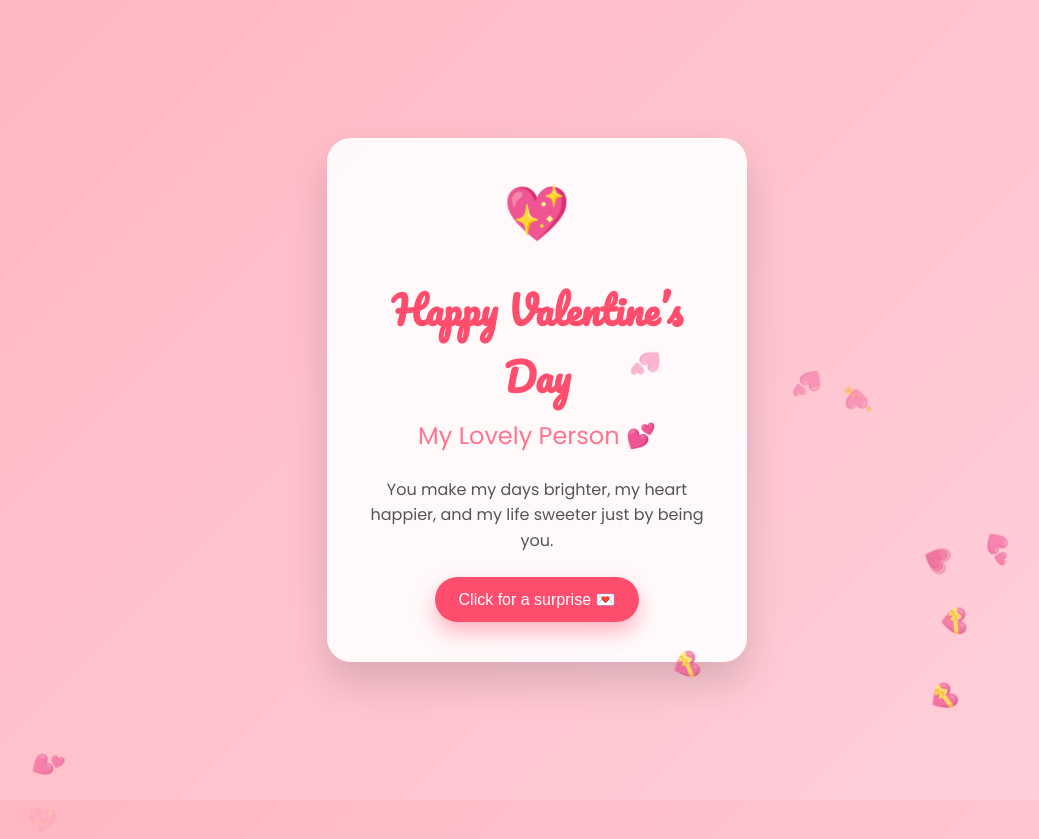
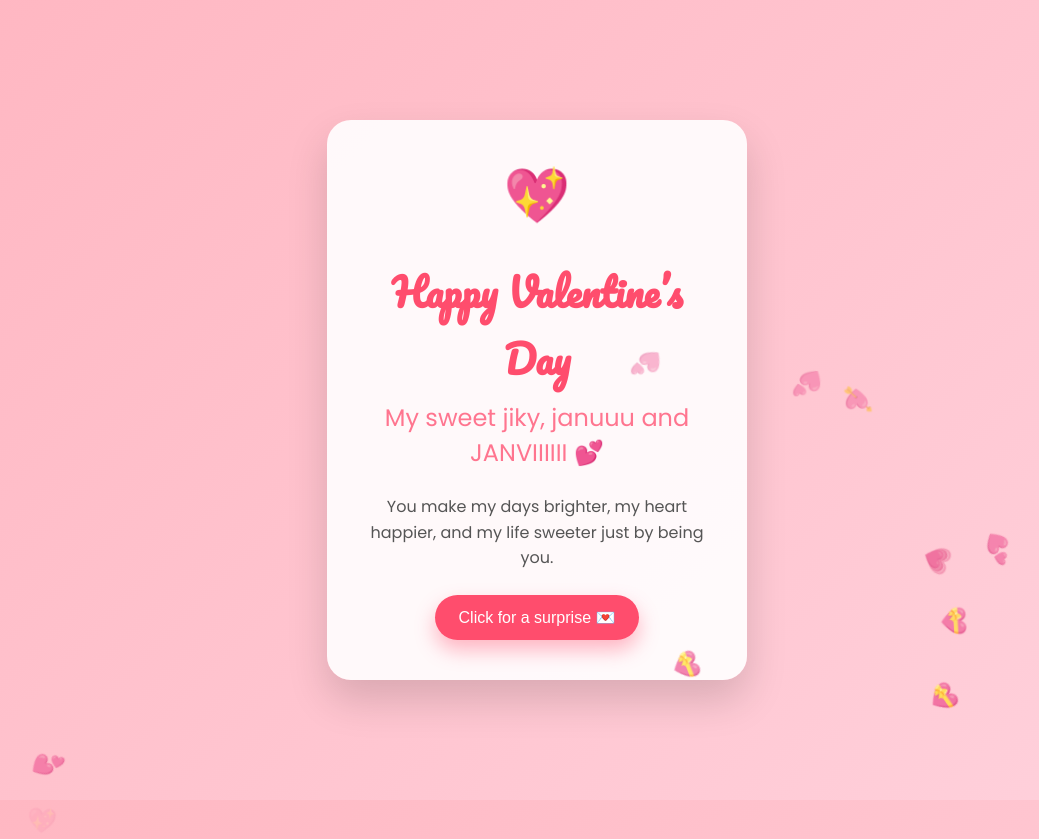
Before and after one commit to Lucid9427/VD, a plain HTML site: page index.html in a window 1280 px wide. Shown: the whole page, without its empty margins (103-1142 px from the left). Drawn offline with Linux system fonts and the light colour scheme.

Commit message:
Update in index.html

```diff
--- a/index.html
+++ b/index.html
@@ -125,7 +125,7 @@
   <div class="card">
     <div class="heart">💖</div>
     <h1>Happy Valentine’s Day</h1>
-    <h2>My Lovely Person 💕</h2>
+    <h2>My sweet jiky, januuu and JANVIIIIII 💕</h2>
 
     <p>
       You make my days brighter, my heart happier,
```
